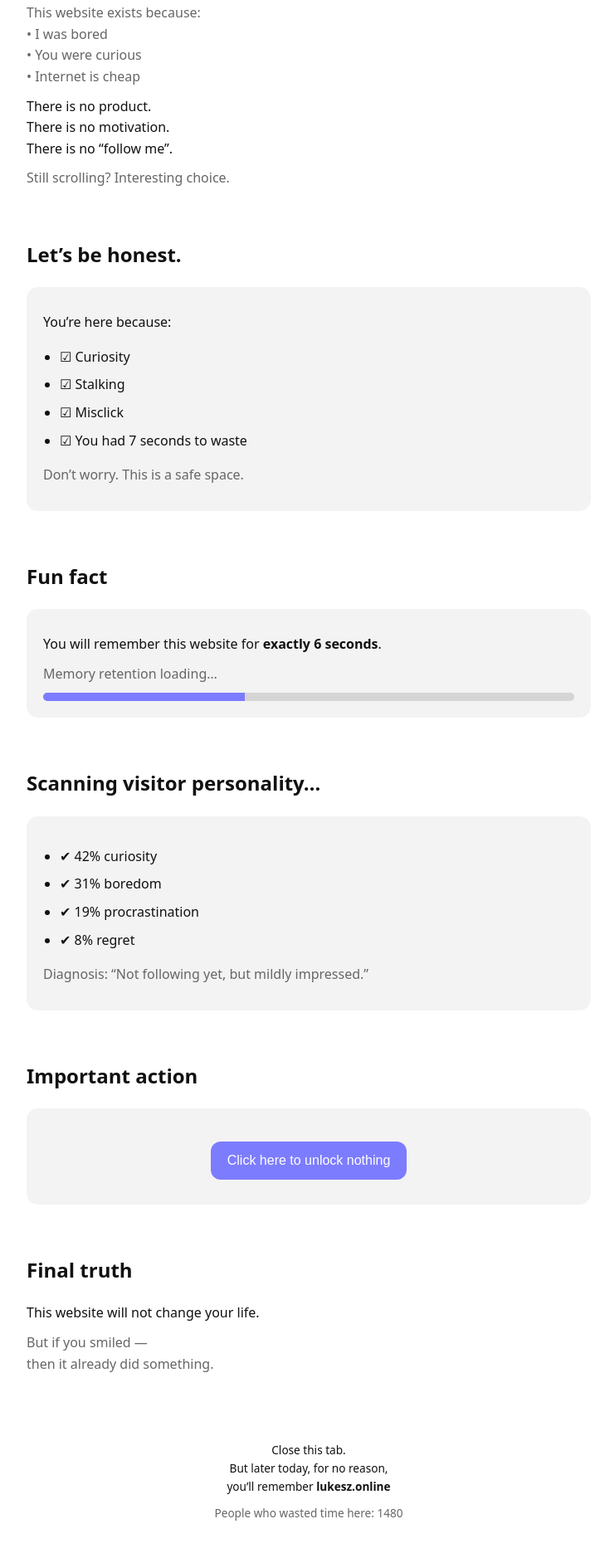
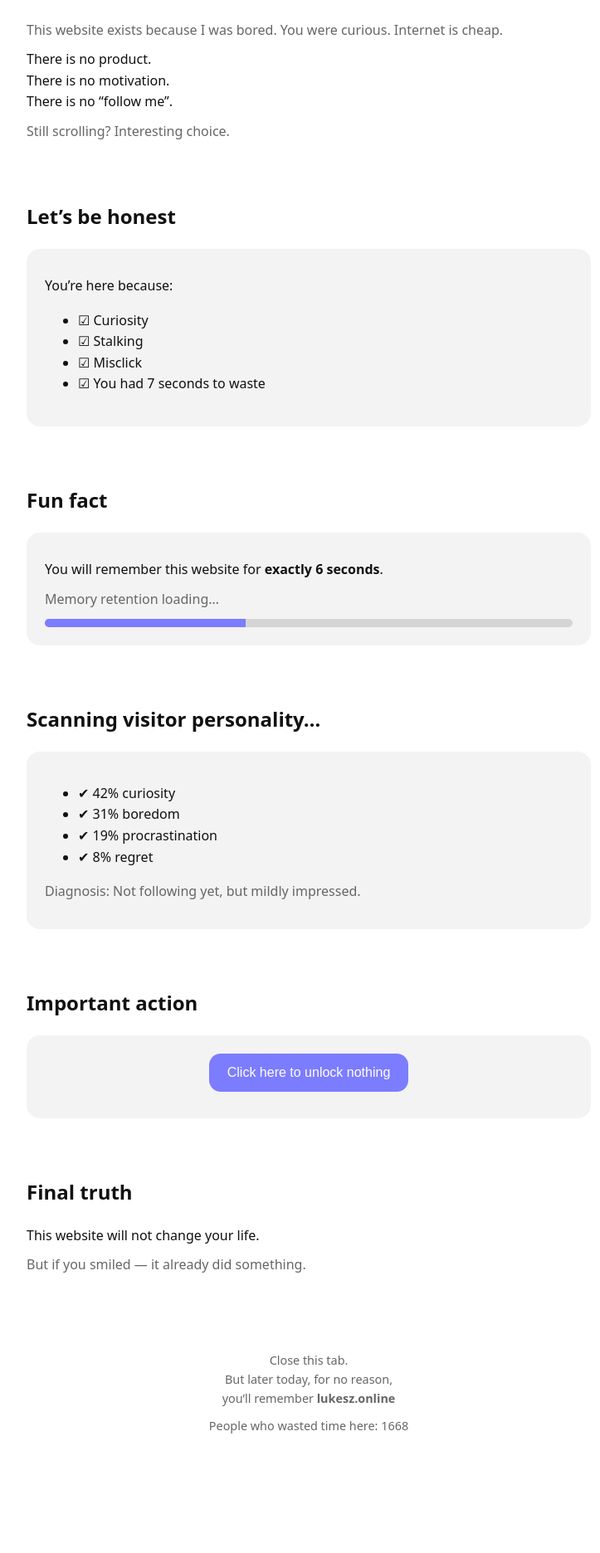
Before and after one commit to mrlukesh9/lukesz.github.io, a plain HTML site: page index.html in a window 1280 px wide. Shown: the part 134-2006 px from the top of the page at 83% size, without its empty margins (268-991 px from the left). After the commit the page ends 1954 px from the top, so only its background shows below. Drawn offline with Linux system fonts and the light colour scheme.

Commit message:
Update index.html

```diff
--- a/index.html
+++ b/index.html
@@ -1,14 +1,14 @@
 <!DOCTYPE html>
 <html lang="en">
 <head>
-  <meta charset="UTF-8" />
-  <meta name="viewport" content="width=device-width, initial-scale=1.0"/>
+<meta charset="UTF-8">
+<meta name="viewport" content="width=device-width, initial-scale=1.0">
 <title>lukesz.online</title>
 
 <style>
 :root {
   --bg: #ffffff;
-      --text: #111111;
+  --text: #111;
   --muted: #666;
   --accent: #7c7cff;
   --card: #f3f3f3;
@@ -17,21 +17,18 @@
 @media (prefers-color-scheme: dark) {
   :root {
     --bg: #0e0e0e;
-        --text: #eaeaea;
+    --text: #eee;
     --muted: #999;
     --accent: #9d9dff;
     --card: #1a1a1a;
   }
 }
 
-    * {
-      box-sizing: border-box;
-    }
+* { box-sizing: border-box; }
 
 body {
   margin: 0;
-      font-family: system-ui, -apple-system, BlinkMacSystemFont, "Segoe UI",
-        Roboto, Ubuntu, sans-serif;
+  font-family: system-ui, sans-serif;
   background: var(--bg);
   color: var(--text);
   line-height: 1.6;
@@ -43,38 +40,33 @@
   padding: 40px 20px 80px;
 }
 
-    h1 {
-      font-size: 2.4rem;
-      margin-bottom: 10px;
-    }
+h1 { font-size: 2.5rem; }
+h2 { margin-top: 70px; }
 
-    h2 {
-      margin-top: 60px;
-      font-size: 1.5rem;
-    }
-
-    p {
-      margin: 10px 0;
-      color: var(--text);
-    }
-
-    .muted {
-      color: var(--muted);
-    }
+p { margin: 10px 0; }
+.muted { color: var(--muted); }
 
 .card {
   background: var(--card);
-      padding: 20px;
-      border-radius: 14px;
+  padding: 22px;
+  border-radius: 16px;
   margin-top: 20px;
+  transition: transform 0.3s ease;
 }
 
-    ul {
-      padding-left: 20px;
+.card:hover {
+  transform: translateY(-3px);
 }
 
-    li {
-      margin: 8px 0;
+.fade {
+  opacity: 0;
+  transform: translateY(20px);
+  transition: all 0.6s ease;
+}
+
+.fade.show {
+  opacity: 1;
+  transform: translateY(0);
 }
 
 .progress {
@@ -86,61 +78,60 @@
 
 .progress-bar {
   height: 10px;
-      width: 38%;
+  width: 0%;
   background: var(--accent);
+  transition: width 2s ease;
 }
 
 button {
-      margin-top: 20px;
-      padding: 14px 20px;
-      border-radius: 12px;
+  padding: 14px 22px;
+  border-radius: 14px;
   border: none;
   background: var(--accent);
   color: white;
   font-size: 1rem;
   cursor: pointer;
+  transition: transform 0.2s ease, box-shadow 0.2s ease;
+}
+
+button:hover {
+  transform: scale(1.05);
+  box-shadow: 0 10px 20px #00000030;
 }
 
 button:active {
-      transform: scale(0.97);
+  transform: scale(0.95);
 }
 
-    .center {
-      text-align: center;
-    }
+.center { text-align: center; }
 
 footer {
-      margin-top: 80px;
-      font-size: 0.85rem;
+  margin-top: 90px;
+  font-size: 0.9rem;
+  text-align: center;
   color: var(--muted);
-      text-align: center;
 }
 </style>
 </head>
 
 <body>
+
 <div class="container">
 
-    <!-- SECTION 1 -->
-    <h1>Welcome to lukesz.online</h1>
-    <p class="muted">
-      This website exists because:
-      <br>• I was bored
-      <br>• You were curious
-      <br>• Internet is cheap
-    </p>
+  <h1 class="fade">Welcome to lukesz.online</h1>
 
-    <p>
+  <p class="muted fade" id="typing"></p>
+
+  <p class="fade">
     There is no product.<br>
     There is no motivation.<br>
     There is no “follow me”.
   </p>
 
-    <p class="muted">Still scrolling? Interesting choice.</p>
+  <p class="muted fade">Still scrolling? Interesting choice.</p>
 
-    <!-- SECTION 2 -->
-    <h2>Let’s be honest.</h2>
-    <div class="card">
+  <h2 class="fade">Let’s be honest</h2>
+  <div class="card fade">
     <p>You’re here because:</p>
     <ul>
       <li>☑ Curiosity</li>
@@ -148,55 +139,39 @@
       <li>☑ Misclick</li>
       <li>☑ You had 7 seconds to waste</li>
     </ul>
-      <p class="muted">Don’t worry. This is a safe space.</p>
   </div>
 
-    <!-- SECTION 3 -->
-    <h2>Fun fact</h2>
-    <div class="card">
-      <p>
-        You will remember this website for
-        <strong>exactly 6 seconds</strong>.
-      </p>
+  <h2 class="fade">Fun fact</h2>
+  <div class="card fade">
+    <p>You will remember this website for <strong>exactly 6 seconds</strong>.</p>
     <p class="muted">Memory retention loading…</p>
     <div class="progress">
-        <div class="progress-bar"></div>
+      <div class="progress-bar" id="bar"></div>
     </div>
   </div>
 
-    <!-- SECTION 4 -->
-    <h2>Scanning visitor personality…</h2>
-    <div class="card">
+  <h2 class="fade">Scanning visitor personality…</h2>
+  <div class="card fade">
     <ul>
       <li>✔ 42% curiosity</li>
       <li>✔ 31% boredom</li>
       <li>✔ 19% procrastination</li>
       <li>✔ 8% regret</li>
     </ul>
-      <p class="muted">
-        Diagnosis: “Not following yet, but mildly impressed.”
-      </p>
+    <p class="muted" id="diagnosis"></p>
   </div>
 
-    <!-- SECTION 5 -->
-    <h2>Important action</h2>
-    <div class="card center">
+  <h2 class="fade">Important action</h2>
+  <div class="card center fade">
     <button onclick="unlockNothing()">Click here to unlock nothing</button>
     <p id="nothingText" class="muted"></p>
   </div>
 
-    <!-- SECTION 6 -->
-    <h2>Final truth</h2>
-    <p>
-      This website will not change your life.
-    </p>
-    <p class="muted">
-      But if you smiled —<br>
-      then it already did something.
-    </p>
+  <h2 class="fade">Final truth</h2>
+  <p class="fade">This website will not change your life.</p>
+  <p class="muted fade">But if you smiled — it already did something.</p>
 
-    <!-- FOOTER -->
-    <footer>
+  <footer class="fade">
     <p>
       Close this tab.<br>
       But later today, for no reason,<br>
@@ -210,15 +185,60 @@
 </div>
 
 <script>
+/* Typing Effect */
+const text = "This website exists because I was bored. You were curious. Internet is cheap.";
+let i = 0;
+const typing = document.getElementById("typing");
+
+function type() {
+  if (i < text.length) {
+    typing.innerHTML += text.charAt(i);
+    i++;
+    setTimeout(type, 40);
+  }
+}
+type();
+
+/* Scroll reveal */
+const fades = document.querySelectorAll(".fade");
+const observer = new IntersectionObserver(entries => {
+  entries.forEach(entry => {
+    if (entry.isIntersecting) {
+      entry.target.classList.add("show");
+    }
+  });
+}, { threshold: 0.2 });
+
+fades.forEach(f => observer.observe(f));
+
+/* Progress bar */
+setTimeout(() => {
+  document.getElementById("bar").style.width = "38%";
+}, 1000);
+
+/* Diagnosis typing */
+setTimeout(() => {
+  document.getElementById("diagnosis").innerText =
+    "Diagnosis: Not following yet, but mildly impressed.";
+}, 2200);
+
+/* Button randomness */
+const responses = [
+  "Congratulations. You unlocked absolutely nothing.",
+  "Still nothing. Please try again.",
+  "Wow. Such effort. Much nothing.",
+  "This button is proud of you."
+];
+
 function unlockNothing() {
-      document.getElementById("nothingText").innerText =
-        "Congratulations. You unlocked absolutely nothing.";
+  const r = Math.floor(Math.random() * responses.length);
+  document.getElementById("nothingText").innerText = responses[r];
 }
 
-    // Fake visitor counter
-    const base = 1200;
-    const random = Math.floor(Math.random() * 300);
-    document.getElementById("counter").innerText = base + random;
+/* Fake counter */
+document.getElementById("counter").innerText =
+  1200 + Math.floor(Math.random() * 500);
 </script>
+
 </body>
 </html>
```
Lines whose indentation alone changed are shown as unchanged.
